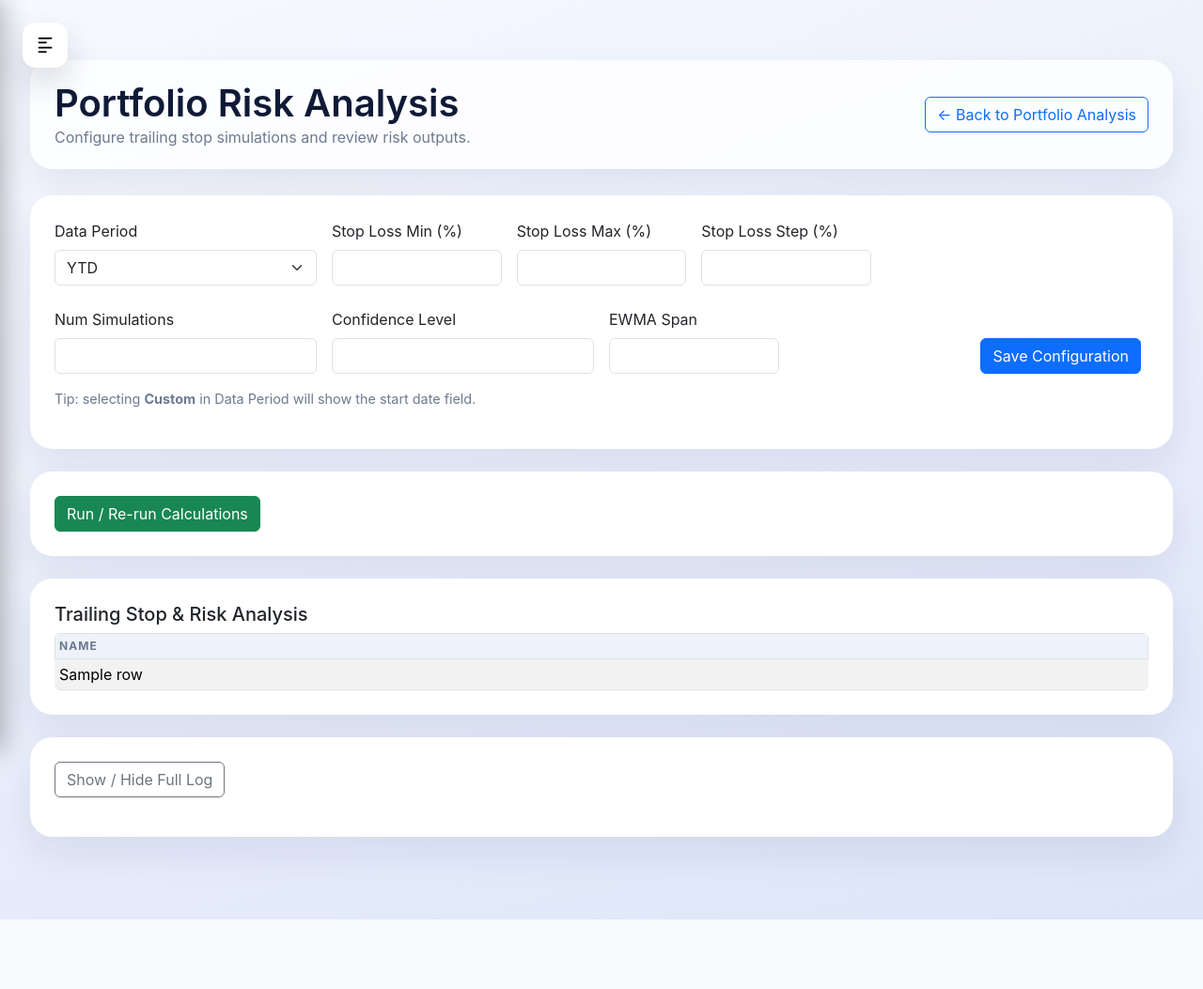
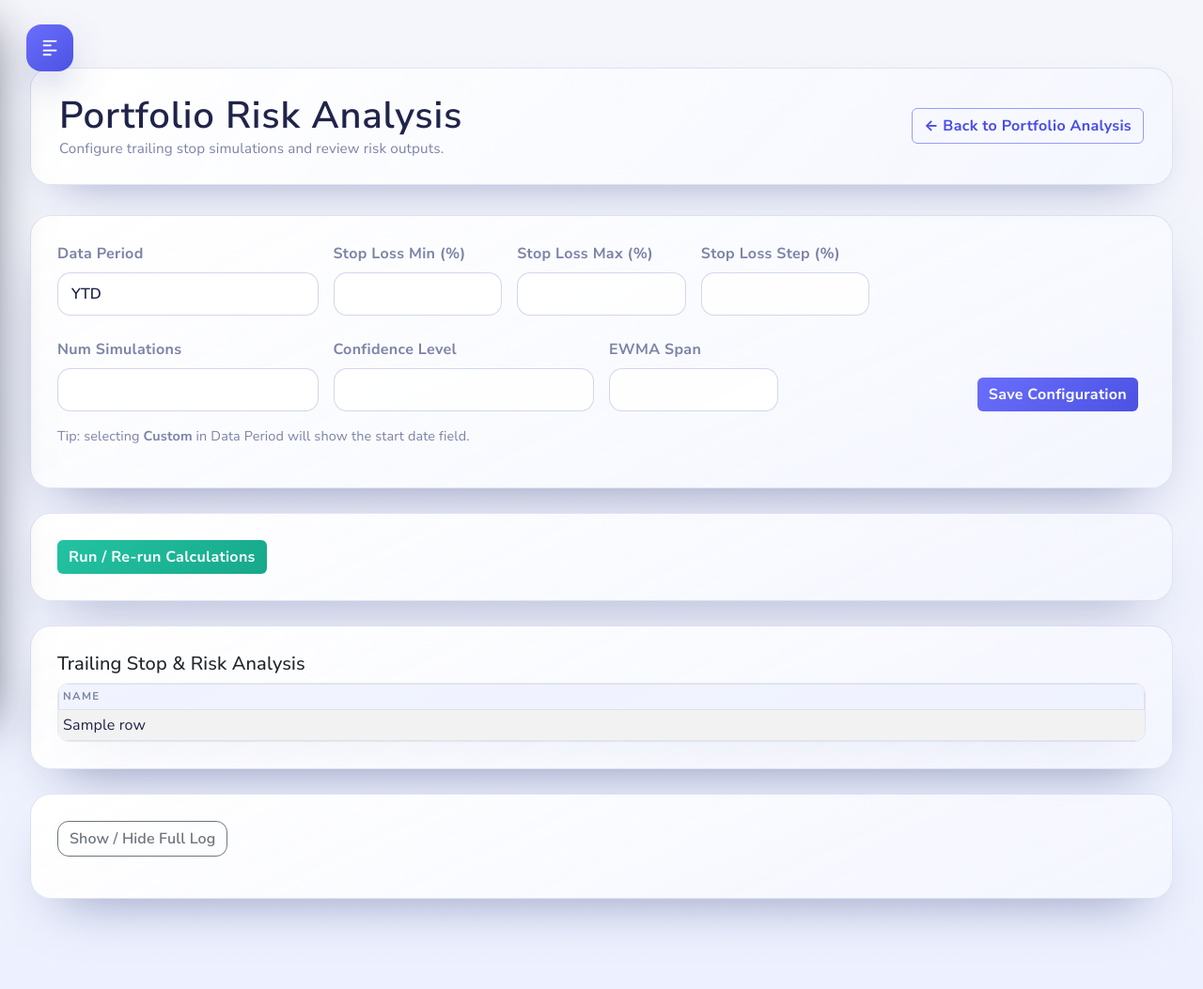
Before and after one commit to SentientByte/DashFolio, a Flask app: template templates/risk_analysis.html in a window 1280 px wide. Shown: the whole page at 94% size. Before the commit the page ends 979 px from the top, so only its background shows below. Run offline with Flask 3, Linux system fonts and the light colour scheme; the template is opened without the code that fills it: most values are stand-ins (such as "Sample title", 1, 10 or a date in 2020).

Commit message:
Refresh UI styling to match dashboard aesthetic

```diff
--- a/static/css/app.css
+++ b/static/css/app.css
@@ -1,28 +1,39 @@
 :root {
+    --bg-gradient-start: #f5f6fb;
+    --bg-gradient-end: #edf1ff;
     --surface: #ffffff;
-    --surface-soft: #eef2fb;
-    --surface-elevated: rgba(255, 255, 255, 0.85);
-    --text-strong: #0f1a37;
-    --text-muted: #6c7a91;
-    --accent: #3a5dff;
-    --accent-soft: rgba(58, 93, 255, 0.12);
-    --positive: #17874b;
-    --positive-soft: rgba(23, 135, 75, 0.12);
-    --negative: #df3e4b;
-    --negative-soft: rgba(223, 62, 75, 0.12);
-    --shadow-card: 0 22px 44px rgba(15, 30, 78, 0.12);
+    --surface-soft: #f3f5ff;
+    --surface-elevated: rgba(255, 255, 255, 0.96);
+    --text-strong: #20244a;
+    --text-muted: #7c84a6;
+    --accent: #5b5ef5;
+    --accent-strong: #474ce6;
+    --accent-soft: rgba(91, 94, 245, 0.16);
+    --accent-gradient-start: #6b6efc;
+    --accent-gradient-end: #4b52e2;
+    --positive: #1fba9a;
+    --positive-soft: rgba(31, 186, 154, 0.16);
+    --negative: #e0617b;
+    --negative-soft: rgba(224, 97, 123, 0.16);
+    --neutral-border: rgba(97, 112, 177, 0.18);
+    --shadow-card: 0 28px 60px -28px rgba(37, 52, 118, 0.55);
 }
 
 body {
-    background: linear-gradient(160deg, #f7f9ff 0%, #dde5f8 100%);
+    background: linear-gradient(180deg, var(--bg-gradient-start) 0%, var(--bg-gradient-end) 100%);
     min-height: 100vh;
-    padding: 32px 32px 56px;
-    font-family: "Inter", "Segoe UI", Roboto, "Helvetica Neue", Arial, sans-serif;
+    padding: 40px 32px 64px;
+    font-family: "Nunito Sans", "Inter", "Segoe UI", Roboto, "Helvetica Neue", Arial, sans-serif;
     color: var(--text-strong);
+    letter-spacing: 0.01em;
+}
+
+a {
+    color: var(--accent);
 }
 
 .app-shell {
-    max-width: 1280px;
+    max-width: 1320px;
     margin: 0 auto;
     padding-top: 32px;
 }
@@ -33,21 +44,25 @@ body {
     align-items: center;
     justify-content: space-between;
     gap: 18px;
-    margin-bottom: 28px;
-    padding: 22px 26px;
-    background: var(--surface-elevated);
-    border-radius: 24px;
-    box-shadow: 0 16px 36px rgba(15, 30, 78, 0.08);
+    margin-bottom: 32px;
+    padding: 26px 30px;
+    background: linear-gradient(135deg, rgba(255, 255, 255, 0.95) 0%, rgba(244, 246, 255, 0.92) 100%);
+    border-radius: 22px;
+    border: 1px solid var(--neutral-border);
+    box-shadow: 0 24px 54px -32px rgba(46, 62, 135, 0.55);
+    backdrop-filter: blur(8px);
 }
 
 .page-heading h1 {
-    font-weight: 600;
-    margin-bottom: 4px;
+    font-weight: 700;
+    margin-bottom: 6px;
+    letter-spacing: 0.02em;
 }
 
 .page-heading p {
     margin: 0;
     color: var(--text-muted);
+    font-size: 0.95rem;
 }
 
 .page-actions {
@@ -62,11 +77,12 @@ body {
 
 .menu-button {
     border: none;
-    background: var(--surface);
-    box-shadow: 0 16px 34px rgba(16, 34, 73, 0.16);
-    border-radius: 14px;
-    width: 48px;
-    height: 48px;
+    background: linear-gradient(140deg, var(--accent-gradient-start), var(--accent-gradient-end));
+    color: #fff;
+    box-shadow: 0 18px 42px -12px rgba(53, 63, 155, 0.55);
+    border-radius: 16px;
+    width: 50px;
+    height: 50px;
     display: inline-flex;
     align-items: center;
     justify-content: center;
@@ -76,25 +92,26 @@ body {
 
 .menu-button.floating-menu {
     position: fixed;
-    top: 24px;
-    left: 24px;
+    top: 26px;
+    left: 28px;
     z-index: 1200;
 }
 
 .menu-button:focus-visible {
-    outline: 3px solid rgba(43, 89, 255, 0.35);
+    outline: 3px solid rgba(108, 111, 255, 0.4);
     outline-offset: 3px;
 }
 
 .menu-button:hover {
     transform: translateY(-2px);
-    box-shadow: 0 16px 36px rgba(16, 34, 73, 0.12);
+    box-shadow: 0 24px 48px -18px rgba(54, 65, 164, 0.6);
 }
 
 .menu-button__icon {
     width: 22px;
     height: 22px;
     object-fit: contain;
+    filter: invert(1);
 }
 
 .menu-button.fallback-menu {
@@ -188,61 +209,71 @@ body {
 
 .pill {
     background: var(--accent-soft);
-    color: var(--accent);
+    color: var(--accent-strong);
     border-radius: 999px;
-    padding: 4px 12px;
+    padding: 6px 14px;
     font-size: 0.8rem;
-    font-weight: 600;
+    font-weight: 700;
+    letter-spacing: 0.04em;
 }
 
 .pill-compact {
     font-size: 0.75rem;
-    padding: 4px 10px;
+    padding: 5px 11px;
 }
 
 .pill-positive {
     background: var(--positive-soft);
-    color: #0d7036;
+    color: #0f8c73;
 }
 
 .pill-negative {
     background: var(--negative-soft);
-    color: #b52f3b;
+    color: #b7435a;
 }
 
 .card {
-    border: none;
-    border-radius: 24px;
-    background: var(--surface);
-    box-shadow: 0 18px 42px rgba(15, 30, 78, 0.08);
+    border-radius: 22px;
+    border: 1px solid var(--neutral-border);
+    background: linear-gradient(155deg, rgba(255, 255, 255, 0.98) 0%, rgba(244, 246, 255, 0.9) 100%);
+    box-shadow: 0 28px 60px -32px rgba(33, 46, 110, 0.55);
 }
 
 .card .card-body {
-    padding: 26px;
+    padding: 28px;
 }
 
 .table-responsive {
-    border-radius: 5px;
+    border-radius: 12px;
+    border: 1px solid rgba(106, 123, 188, 0.16);
+    box-shadow: 0 20px 45px -30px rgba(33, 45, 102, 0.55);
 }
 
 table.table {
     margin: 0;
-    border-radius: 5px;
+    border-radius: 12px;
     overflow: hidden;
+    background: transparent;
 }
 
 .table thead th {
-    font-size: 0.75rem;
+    font-size: 0.72rem;
     text-transform: uppercase;
-    letter-spacing: 0.09em;
+    letter-spacing: 0.12em;
     color: var(--text-muted);
     border-bottom-width: 1px;
-    background: var(--surface-soft);
+    background: rgba(239, 242, 255, 0.85);
+    font-weight: 700;
 }
 
 .table tbody tr td {
     vertical-align: middle;
-    border-color: rgba(16, 34, 73, 0.06);
+    border-color: rgba(103, 118, 169, 0.1);
+    color: var(--text-strong);
+}
+
+.table tbody tr:hover td {
+    background: rgba(91, 94, 245, 0.06);
 }
 
 .logo-cell {
@@ -253,58 +284,61 @@ table.table {
     width: 42px;
     height: 42px;
     object-fit: cover;
-    border-radius: 12px;
+    border-radius: 14px;
     display: block;
     margin: 0 auto;
-    background: #f1f3f7;
+    background: linear-gradient(140deg, #f6f8ff, #e0e7ff);
+    box-shadow: inset 0 0 0 1px rgba(91, 94, 245, 0.15);
 }
 
 .holding-name {
     color: var(--text-muted);
-    font-size: 0.85rem;
+    font-size: 0.86rem;
 }
 
 .gain-positive {
     color: var(--positive);
-    font-weight: 600;
+    font-weight: 700;
 }
 
 .gain-negative {
     color: var(--negative);
-    font-weight: 600;
+    font-weight: 700;
 }
 
 .allocation-pill {
-    background: var(--positive-soft);
-    color: #0d7036;
-    font-weight: 600;
+    background: rgba(31, 186, 154, 0.16);
+    color: #0f8c73;
+    font-weight: 700;
     border-radius: 999px;
-    padding: 4px 12px;
+    padding: 6px 14px;
     display: inline-block;
+    letter-spacing: 0.04em;
 }
 
 .empty-state {
-    padding: 64px 24px;
+    padding: 72px 28px;
     text-align: center;
-    background: var(--surface);
-    border-radius: 24px;
+    background: linear-gradient(160deg, rgba(255, 255, 255, 0.98) 0%, rgba(244, 246, 255, 0.9) 100%);
+    border-radius: 22px;
+    border: 1px solid var(--neutral-border);
     box-shadow: var(--shadow-card);
 }
 
 .content-stack {
     display: grid;
-    gap: 24px;
+    gap: 26px;
 }
 
 #log-box {
     display: none;
     max-height: 320px;
     overflow-y: auto;
-    background: #0b1220;
-    color: #dbeafe;
-    padding: 12px;
-    border-radius: 12px;
-    font-family: monospace;
+    background: #181d3a;
+    color: #e4ebff;
+    padding: 16px;
+    border-radius: 16px;
+    font-family: "JetBrains Mono", "Fira Code", monospace;
     font-size: 13px;
 }
 
@@ -423,20 +465,20 @@ table.table {
 
 .metric-trend-value,
 .metric-trend-pct {
-    font-weight: 600;
+    font-weight: 700;
 }
 
 .card-holdings {
-    border-radius: 24px;
+    border-radius: 22px;
 }
 
 .content-stack > .card {
-    border-radius: 24px;
+    border-radius: 22px;
 }
 
 .page-header .btn-primary {
-    box-shadow: 0 12px 32px rgba(58, 93, 255, 0.35);
-    border-radius: 12px;
+    box-shadow: 0 18px 42px -18px rgba(73, 82, 227, 0.55);
+    border-radius: 14px;
 }
 
 .page-header .btn-primary:hover {
@@ -487,22 +530,102 @@ table.table {
 }
 
 .remove-row {
-    color: #df3e4b;
+    color: var(--negative);
     text-decoration: none;
-    font-weight: 600;
+    font-weight: 700;
+}
+
+.remove-row:hover {
+    color: #c74963;
 }
 
 .modal-footer {
     border-top: none;
 }
 
+.btn-primary {
+    background: linear-gradient(135deg, var(--accent-gradient-start), var(--accent-gradient-end));
+    border: none;
+    font-weight: 700;
+    letter-spacing: 0.02em;
+}
+
+.btn-primary:focus,
+.btn-primary:hover {
+    background: linear-gradient(135deg, var(--accent-gradient-start), var(--accent-gradient-end));
+    filter: brightness(1.02);
+}
+
+.btn-outline-primary {
+    border: 1px solid rgba(91, 94, 245, 0.6);
+    color: var(--accent-strong);
+    font-weight: 700;
+    letter-spacing: 0.02em;
+}
+
+.btn-outline-primary:hover {
+    background: rgba(91, 94, 245, 0.12);
+    color: var(--accent-strong);
+}
+
+.btn-success {
+    background: linear-gradient(140deg, #23c3a2, #17a88a);
+    border: none;
+    font-weight: 700;
+    letter-spacing: 0.02em;
+}
+
+.btn-success:hover {
+    filter: brightness(1.03);
+}
+
+.btn-outline-secondary {
+    border-radius: 12px;
+    font-weight: 600;
+    letter-spacing: 0.01em;
+}
+
+.form-control,
+.form-select {
+    border-radius: 14px;
+    border: 1px solid rgba(126, 140, 199, 0.35);
+    background: rgba(255, 255, 255, 0.95);
+    box-shadow: inset 0 1px 1px rgba(255, 255, 255, 0.6);
+    padding: 10px 14px;
+    color: var(--text-strong);
+    font-weight: 600;
+}
+
+.form-control:focus,
+.form-select:focus {
+    border-color: rgba(91, 94, 245, 0.65);
+    box-shadow: 0 0 0 3px rgba(91, 94, 245, 0.18);
+}
+
+.form-label {
+    font-weight: 700;
+    color: var(--text-muted);
+    letter-spacing: 0.02em;
+}
+
+input::placeholder,
+textarea::placeholder {
+    color: rgba(124, 132, 166, 0.6);
+}
+
+label,
+th,
+td {
+    letter-spacing: 0.01em;
+}
+
 @media (max-width: 992px) {
     body {
-        padding: 24px 18px;
+        padding: 28px 20px;
     }
 
     .metric-card {
-        padding: 24px;
+        padding: 26px;
     }
 }
 
--- a/templates/portfolio_analysis.html
+++ b/templates/portfolio_analysis.html
@@ -3,6 +3,9 @@
 <head>
     <meta charset="UTF-8">
     <title>Portfolio Analysis</title>
+    <link rel="preconnect" href="https://fonts.googleapis.com">
+    <link rel="preconnect" href="https://fonts.gstatic.com" crossorigin>
+    <link href="https://fonts.googleapis.com/css2?family=Nunito+Sans:wght@400;500;600;700&display=swap" rel="stylesheet">
     <link href="https://cdn.jsdelivr.net/npm/bootstrap@5.3.2/dist/css/bootstrap.min.css" rel="stylesheet">
     <link rel="stylesheet" href="{{ url_for('static', filename='css/app.css') }}">
 </head>
--- a/templates/risk_analysis.html
+++ b/templates/risk_analysis.html
@@ -3,6 +3,9 @@
 <head>
     <meta charset="UTF-8">
     <title>Portfolio Risk Analysis</title>
+    <link rel="preconnect" href="https://fonts.googleapis.com">
+    <link rel="preconnect" href="https://fonts.gstatic.com" crossorigin>
+    <link href="https://fonts.googleapis.com/css2?family=Nunito+Sans:wght@400;500;600;700&display=swap" rel="stylesheet">
     <link href="https://cdn.jsdelivr.net/npm/bootstrap@5.3.2/dist/css/bootstrap.min.css" rel="stylesheet">
     <link rel="stylesheet" href="{{ url_for('static', filename='css/app.css') }}">
 </head>
```
Also changed, not shown: other parts of static/css/app.css (+65 -52 lines).
